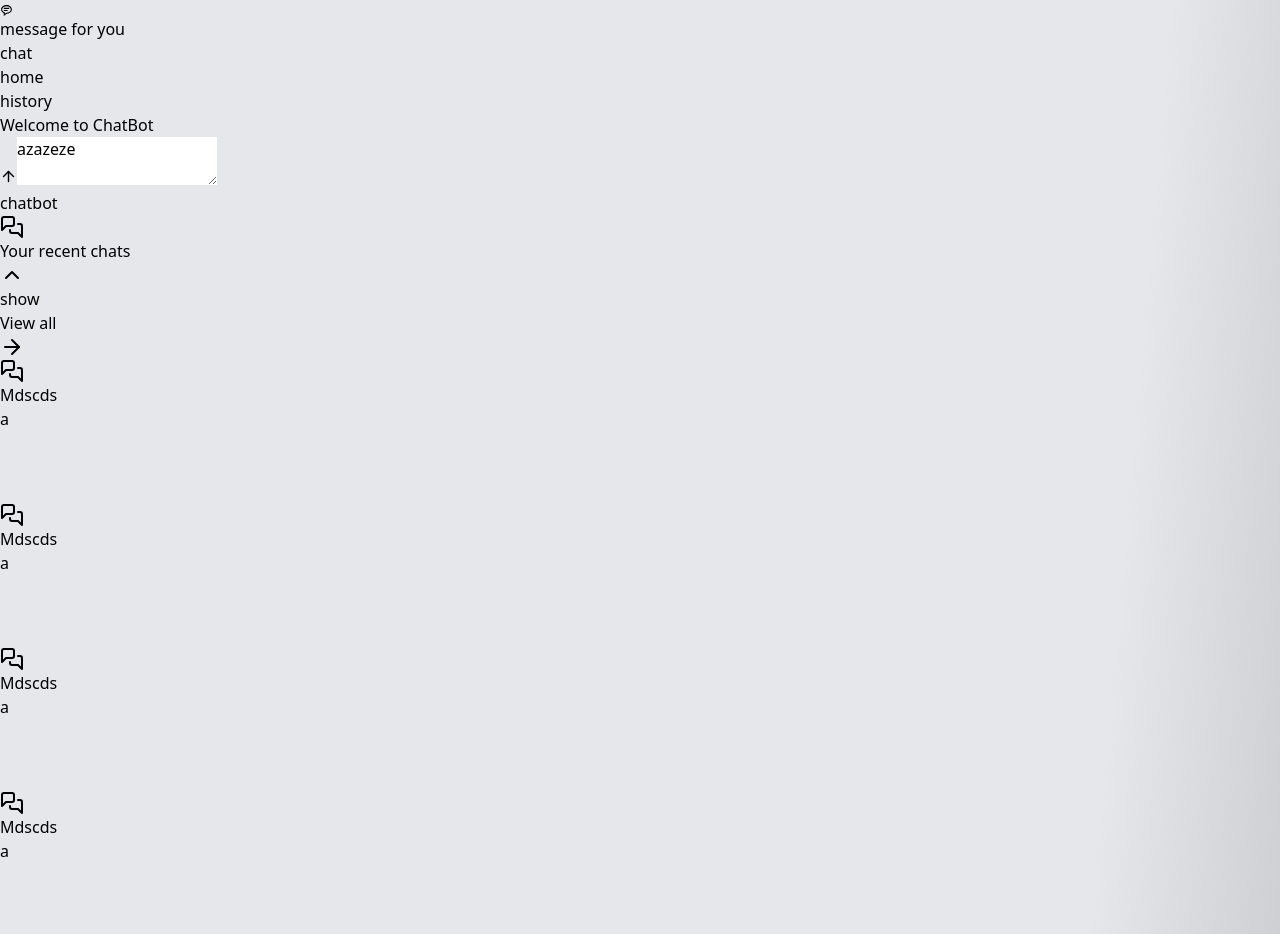
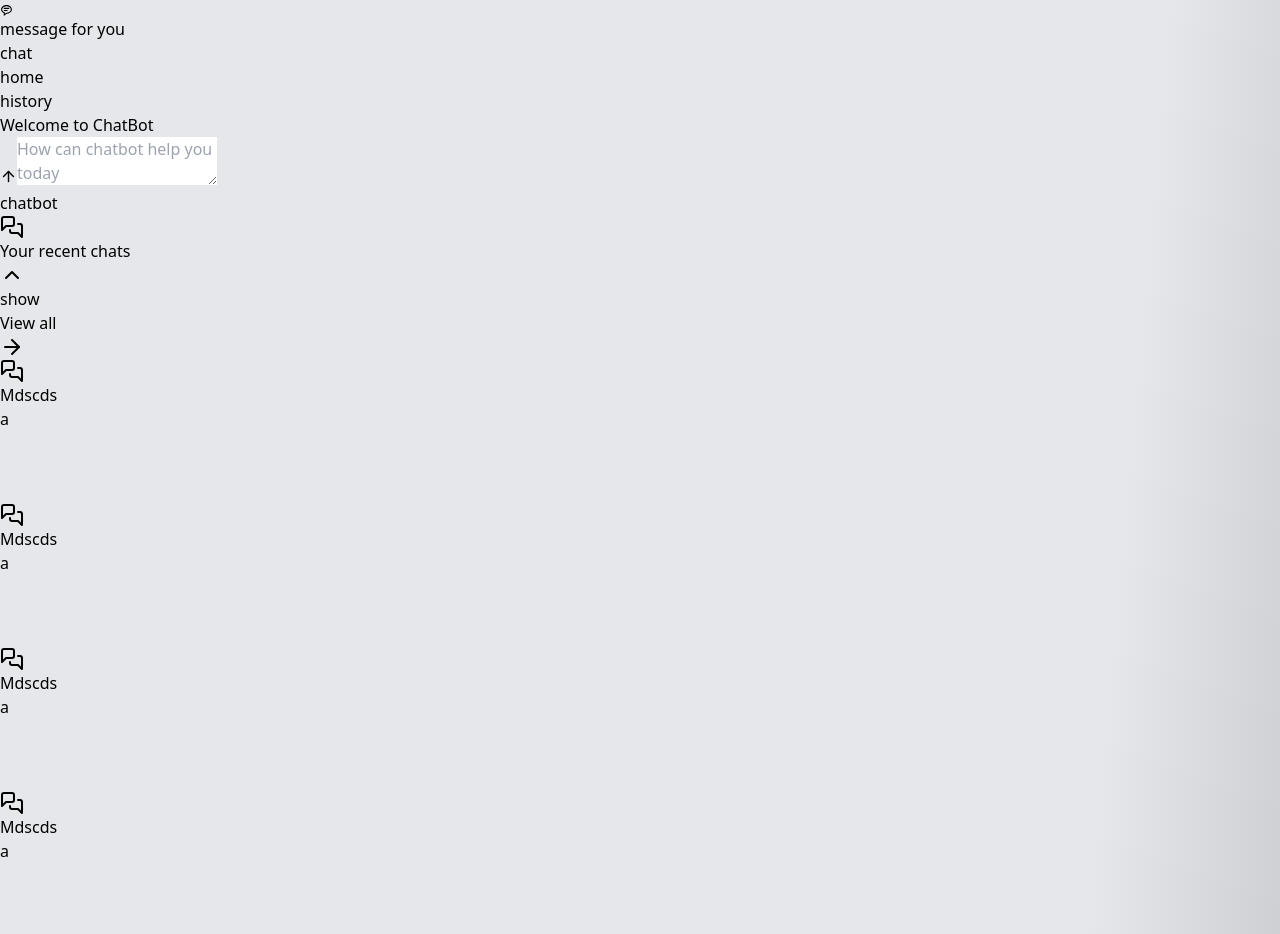
Before and after one commit to phamusta06/chatbot, a React (Vite) app: page / in a window 1280 px wide. Shown: the part 1260-2194 px from the top of the page. Built offline with nearby package versions, Linux system fonts and the light colour scheme; sample sign-in values are in the browser's storage.

Commit message:
update Home

```diff
--- a/src/pages/home/Home.tsx
+++ b/src/pages/home/Home.tsx
@@ -1,6 +1,7 @@
 import { ArrowRight, ArrowUp, ChevronUp, MessagesSquare } from "lucide-react";
 import CardRecent from "../../components/cardRecent/CartRecent";
 export const Home = () => {
+
   return (
     <div className="  w-full">
       <div className="flex flex-col gap-6 pt-20 min-h-screen max-w-[750px] mx-auto w-full py-3">
@@ -21,7 +22,7 @@ export const Home = () => {
               placeholder="How can chatbot help you today"
               className="  w-full  p-3 resize-none outline-none overflow-y-hidden max-h-[400px] text-sm text-slate-900 font-medium"
             >
-              azazeze
+
             </textarea>
             <div className="px-4 text-center font-bold">chatbot</div>
           </div>
```
